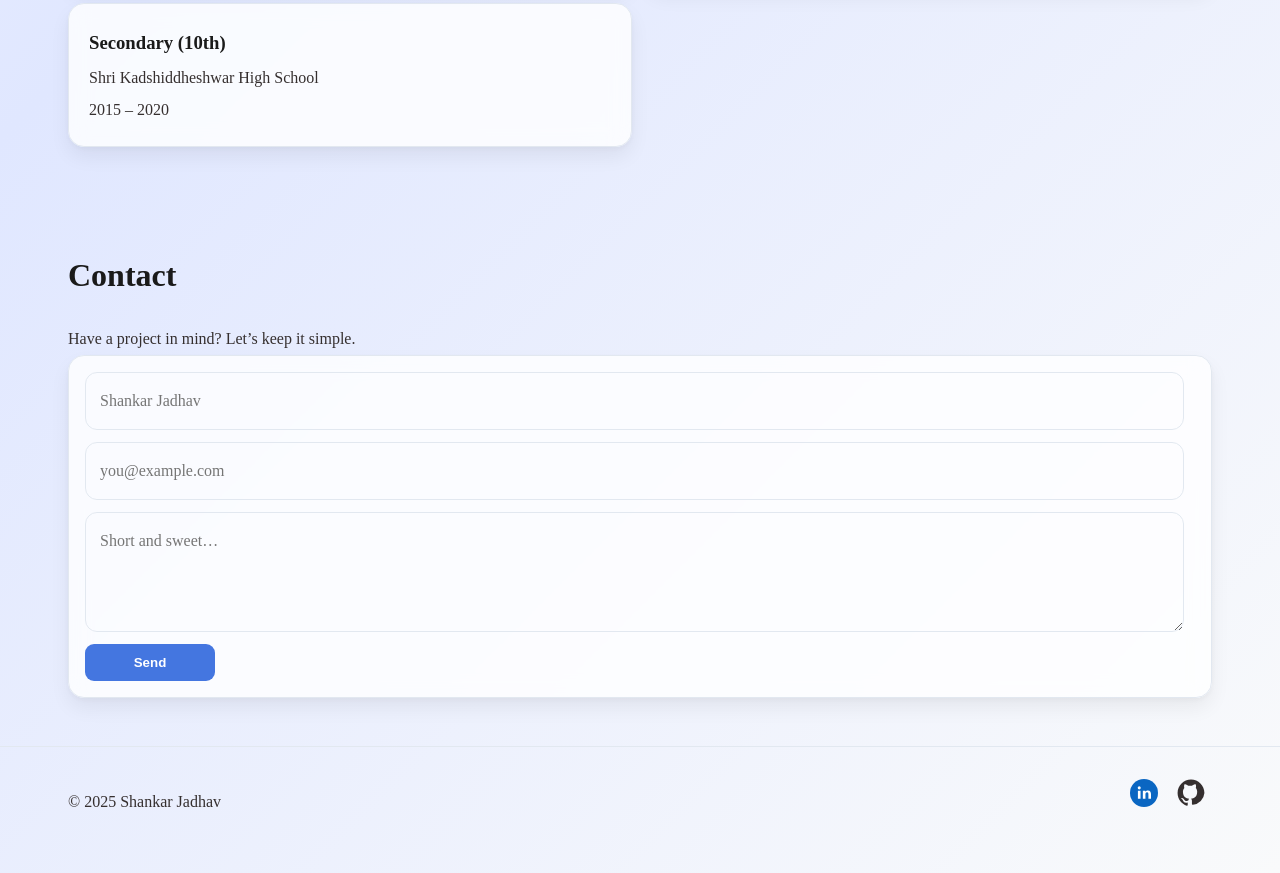
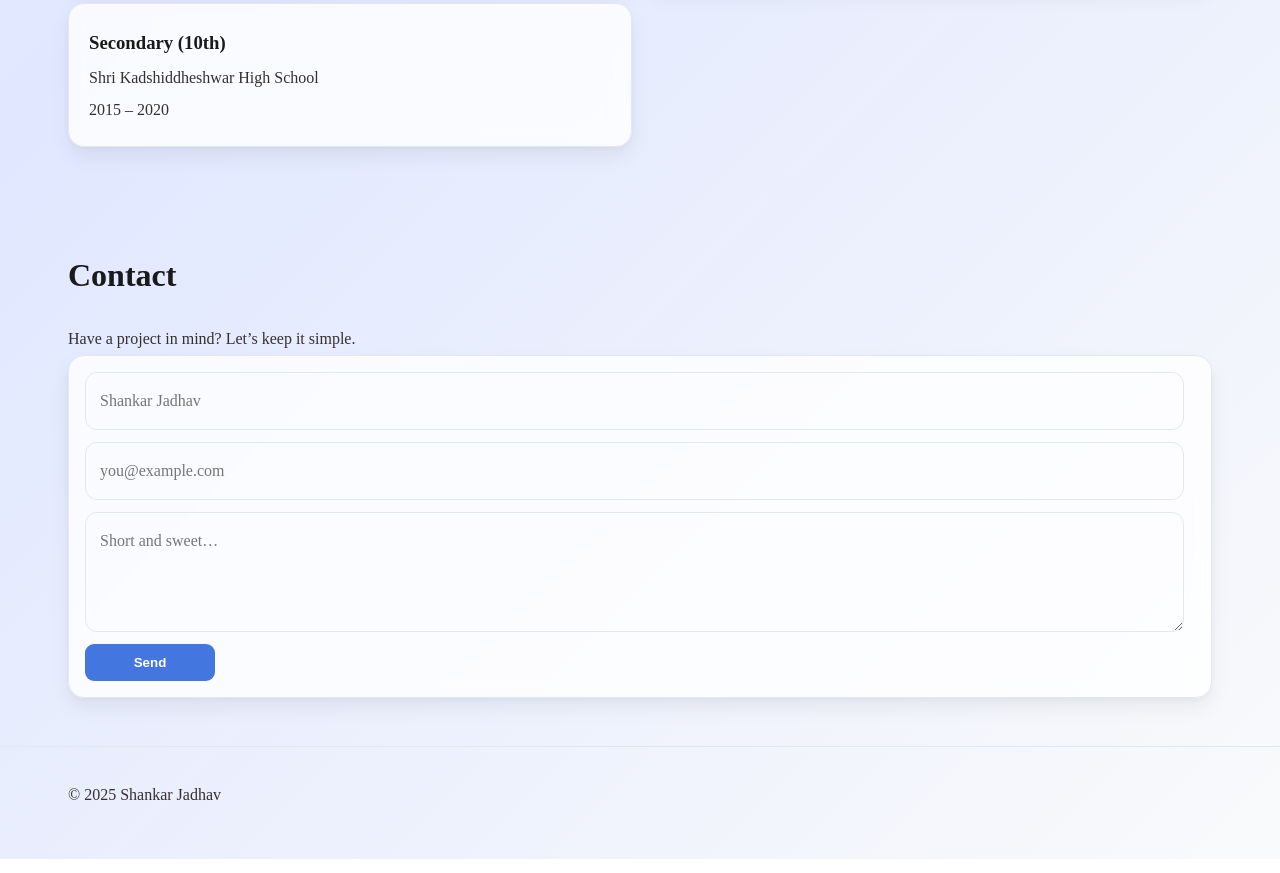
Before and after one commit to shankarj-2218/portfolio, a website: page index.html in a window 1280 px wide. Shown: the part 3892-4765 px from the top of the page. Drawn offline with nearby package versions, Linux system fonts and the light colour scheme.

Commit message:
icons changes

```diff
--- a/index.html
+++ b/index.html
@@ -349,7 +349,7 @@
       <span>© <span id="year"></span> Shankar Jadhav</span>
       <div style="display: flex; gap: 12px">
 
-        <a target="_blank" rel="noopener noreferrer" href="https://linkedin.com/in/shankar-jadhav1822/"
+        <!-- <a target="_blank" rel="noopener noreferrer" href="https://linkedin.com/in/shankar-jadhav1822/"
           aria-label="LinkedIn">
           <svg width="35" height="35" viewBox="0 0 30 30" aria-hidden="true">
             <circle cx="12" cy="12" r="12" fill="#0a66c2" />
@@ -370,7 +370,7 @@
         <path
           d="M16 8A8 8 0 1 0 0 8a8 8 0 0 0 16 0m-7.5 3.5a.5.5 0 0 1-1 0V5.707L5.354 7.854a.5.5 0 1 1-.708-.708l3-3a.5.5 0 0 1 .708 0l3 3a.5.5 0 0 1-.708.708L8.5 5.707z" />
       </svg>
-    </a>
+    </a> -->
   </footer>
 
   <script src="index.js"></script>
```
